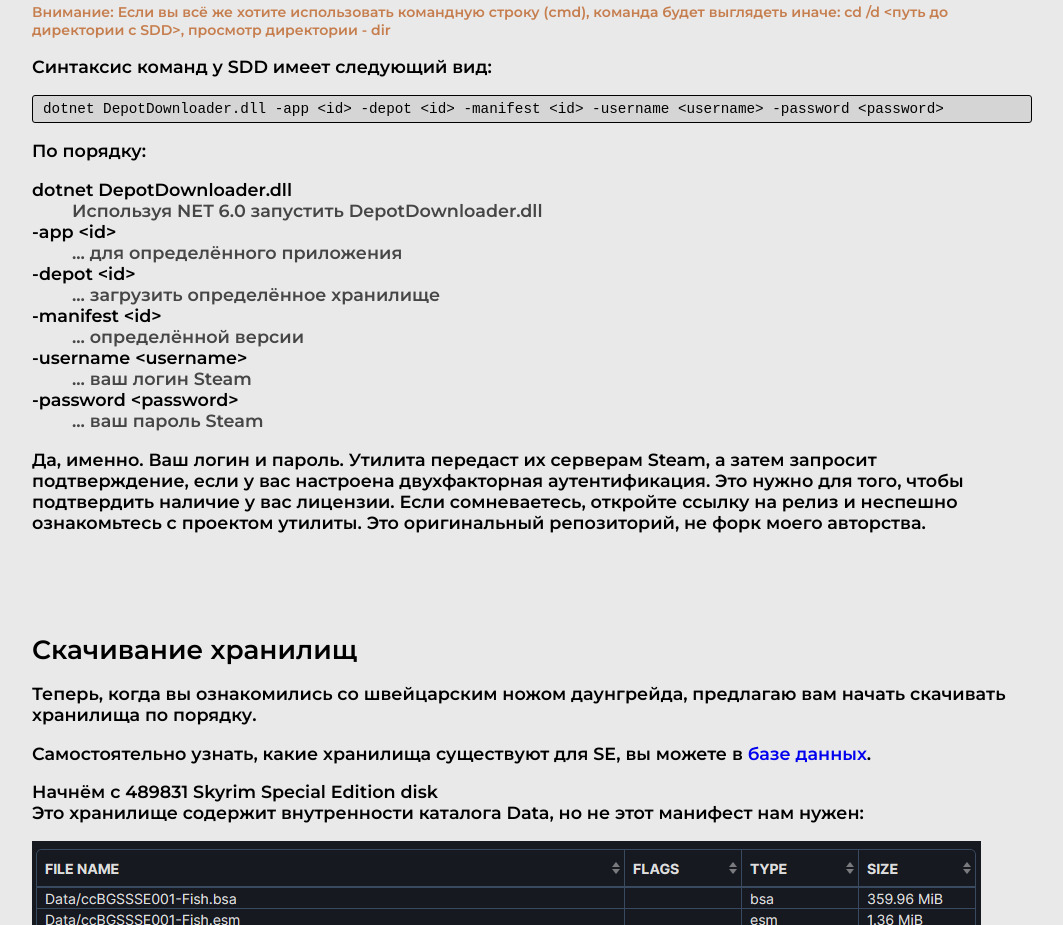
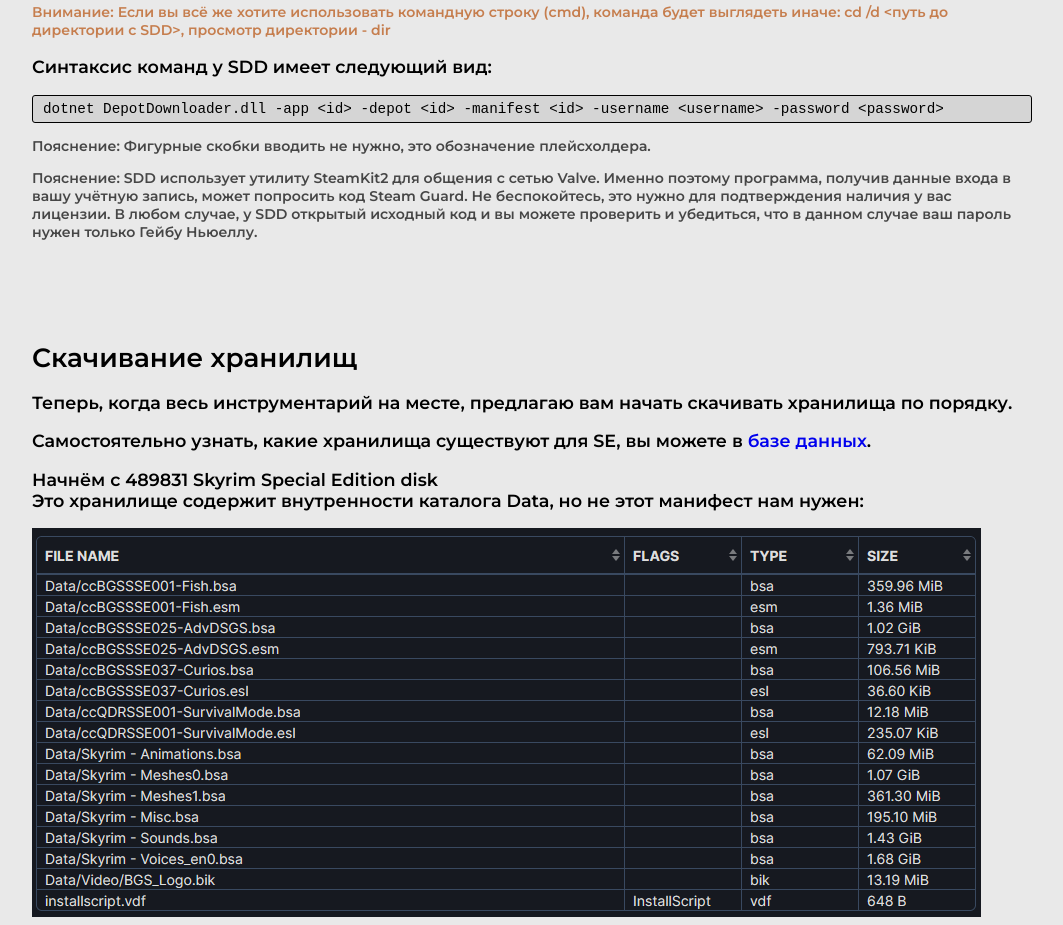
Before and after one commit to SilentLumi/RequiemSteamGuide, a plain HTML site: page index.html in a window 1280 px wide. Shown: the part 1818-2743 px from the top of the page, without its empty margins (108-1171 px from the left). Drawn offline with Linux system fonts and the light colour scheme.

Commit message:
Edits...

```diff
--- a/index.html
+++ b/index.html
@@ -41,7 +41,7 @@
 
         <h2 id="prerequisites">Что нам понадобится</h2>
         <ul>
-            <li>Steam с установленным Skyrim Special Edition</li>
+            <li><a href="https://store.steampowered.com/app/489830/The_Elder_Scrolls_V_Skyrim_Special_Edition/">Steam с установленным Skyrim Special Edition</a></li>
             <li><a href="https://github.com/SteamRE/DepotDownloader/releases">Последний релиз SDD</a></li>
             <li><a href="https://skyrimrequiem.ru/#instal">Архив со сборкой RFAB</a> последней версии</li>
             <li><a href="https://dotnet.microsoft.com/en-us/download/dotnet/thank-you/runtime-desktop-6.0.5-windows-x64-installer">NET 6.0 Runtime (для SDD)</a></li>
@@ -61,25 +61,11 @@
         </p>
         <p>Синтаксис команд у SDD имеет следующий вид:</p>
         <code>dotnet DepotDownloader.dll -app &lt;id&gt; -depot &lt;id&gt; -manifest &lt;id&gt; -username &lt;username&gt; -password &lt;password&gt;</code>
-        <p>По порядку:</p>
-        <dl>
-            <dt>dotnet DepotDownloader.dll</dt>
-            <dd>Используя NET 6.0 запустить DepotDownloader.dll</dd>
-            <dt>-app &lt;id&gt;</dt>
-            <dd>... для определённого приложения</dd>
-            <dt>-depot &lt;id&gt;</dt>
-            <dd>... загрузить определённое хранилище</dd>
-            <dt>-manifest &lt;id&gt;</dt>
-            <dd>... определённой версии</dd>
-            <dt>-username  &lt;username&gt;</dt>
-            <dd>... ваш логин Steam</dd>
-            <dt>-password &lt;password&gt;</dt>
-            <dd>... ваш пароль Steam</dd>
-        </dl>
-        <p>Да, именно. Ваш логин и пароль. Утилита передаст их серверам Steam, а затем запросит подтверждение, если у вас настроена двухфакторная аутентификация. Это нужно для того, чтобы подтвердить наличие у вас лицензии. Если сомневаетесь, откройте ссылку на релиз и неспешно ознакомьтесь с проектом утилиты. Это оригинальный репозиторий, не форк моего авторства.</p>
+        <p class="hint">Фигурные скобки вводить не нужно, это обозначение плейсхолдера.</p>
+        <p class="hint">SDD использует утилиту SteamKit2 для общения с сетью Valve. Именно поэтому программа, получив данные входа в вашу учётную запись, может попросить код Steam Guard. Не беспокойтесь, это нужно для подтверждения наличия у вас лицензии. В любом случае, у SDD открытый исходный код и вы можете проверить и убедиться, что в данном случае ваш пароль нужен только Гейбу Ньюеллу.</p>
 
         <h2 id="depots">Скачивание хранилищ</h2>
-        <p>Теперь, когда вы ознакомились со швейцарским ножом даунгрейда, предлагаю вам начать скачивать хранилища по порядку.</p>
+        <p>Теперь, когда весь инструментарий на месте, предлагаю вам начать скачивать хранилища по порядку.</p>
         <p>Самостоятельно узнать, какие хранилища существуют для SE, вы можете в <a href="https://steamdb.info/app/489830/depots/">базе данных</a>.</p>
         <p>Начнём с 489831 Skyrim Special Edition disk<br>Это хранилище содержит внутренности каталога Data, но не этот манифест нам нужен:</p>
         <img src="3.png">
```
